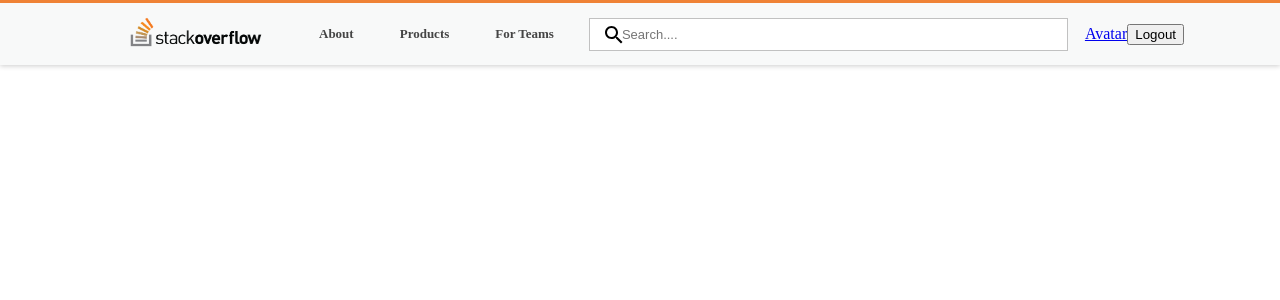
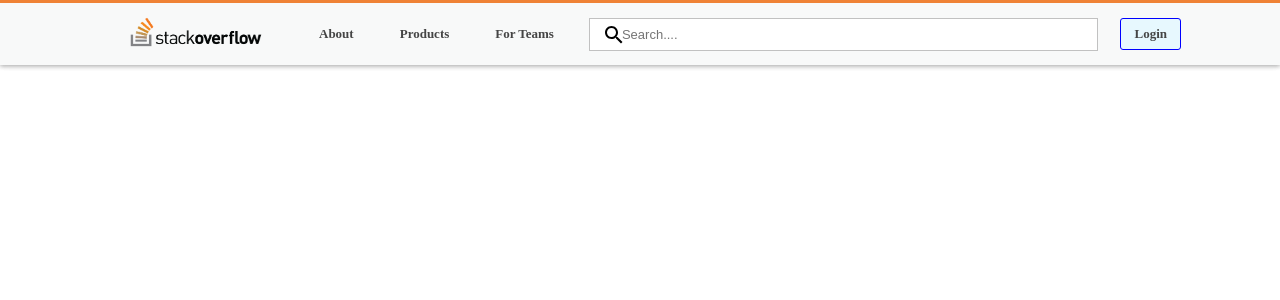
Before and after one commit to Gopi2301/stackoverflowV2.0Client, a React (Vite) app in the folder client/: page / in a window 1280 px wide. Shown: the top 300 px of the page. Built offline with nearby package versions, Linux system fonts and the light colour scheme.

Commit message:
navbar part2

```diff
--- a/client/src/App.jsx
+++ b/client/src/App.jsx
@@ -1,17 +1,14 @@
 import { useState } from "react";
-import { Routes, Route, Link } from "react-router-dom";
 import "./App.css";
 import Navbar from "./components/navbar/navbar";
-
+import Routers from "./components/Routers";
 function App() {
   const [count, setCount] = useState(0);
 
   return (
     <div className="App">
-      <Routes>
-        <Route path="/" element={<Home />} />
-        {/* <Route path="about" element={<About />} /> */}
-      </Routes>
+      <Navbar />
+      <Routers />
     </div>
   );
 }
--- a/client/src/components/Avatar/Avatar.jsx
+++ b/client/src/components/Avatar/Avatar.jsx
@@ -1,7 +1,26 @@
 import React from "react";
 
-const Avatar = () => {
-  return <div>Avatar</div>;
+const Avatar = ({
+  Children,
+  backgroundColor,
+  px,
+  py,
+  color,
+  borderRadius,
+  fontSize,
+  cursor,
+}) => {
+  const style = {
+    backgroundColor,
+    padding: `${px} ${py}`,
+    color: color || "black",
+    borderRadius,
+    fontSize,
+    textAlign: "center",
+    cursor: cursor || null,
+    textDecoration: "none",
+  };
+  return <div style={style}>{Children}</div>;
 };
 
 export default Avatar;
--- /dev/null
+++ b/client/src/components/Routers.jsx
@@ -0,0 +1,17 @@
+import React from "react";
+import { Routes, Route, Link } from "react-router-dom";
+import Home from "../pages/Home";
+import Auth from "../pages/Auth/Auth";
+
+const Routers = () => {
+  return (
+    <div>
+      <Routes>
+        <Route path="/" element={<Home />} />
+        <Route path="/Auth" element={<Auth />} />
+      </Routes>
+    </div>
+  );
+};
+
+export default Routers;
--- a/client/src/components/navbar/navbar.jsx
+++ b/client/src/components/navbar/navbar.jsx
@@ -6,11 +6,11 @@ import SearchIcon from "@mui/icons-material/Search";
 import Avatar from "../Avatar/Avatar";
 
 const Navbar = () => {
-  var User = 1;
+  var User = null;
   return (
     <nav>
       <div className="navbar">
-        <Link className="nav-item-nav-logo">
+        <Link to="/" className="nav-item-nav-logo">
           <img className="logo" src={logo} alt="logo" />
         </Link>
         <Link to="/" className="nav-item-nav-btn">
@@ -32,10 +32,17 @@ const Navbar = () => {
           </Link>
         ) : (
           <>
-            <Link to="/">
-              <Avatar></Avatar>
+            <Link style={{ textDecoration: "none" }} to="/User">
+              <Avatar
+                Children={"M"}
+                backgroundColor={"#009dff"}
+                px={"10px"}
+                py={"10px"}
+                borderRadius={"50%"}
+                color={"white"}
+              />
             </Link>
-            <button>Logout</button>
+            <button className="nav-item-nav-links">Logout</button>
           </>
         )}
       </div>
--- /dev/null
+++ b/client/src/pages/Auth/Auth.jsx
@@ -0,0 +1,15 @@
+import React, { useState } from "react";
+import "./Auth.css";
+
+const Auth = () => {
+  const [isSignUp, setisSignUp] = useState(false);
+  return (
+    <section className="auth-section">
+      <div className="auth-container">
+        {/* {!isSignUp && <img src={icon} alt='stack overflow' className="login-logo"/>} */}
+      </div>
+    </section>
+  );
+};
+
+export default Auth;
--- /dev/null
+++ b/client/src/pages/Home.jsx
@@ -0,0 +1,12 @@
+import React from "react";
+import Navbar from "../components/navbar/navbar";
+
+const Home = () => {
+  return (
+    <div>
+      <Navbar />
+    </div>
+  );
+};
+
+export default Home;
```
Also changed, not shown: client/src/pages/Auth/Auth.css (added).
